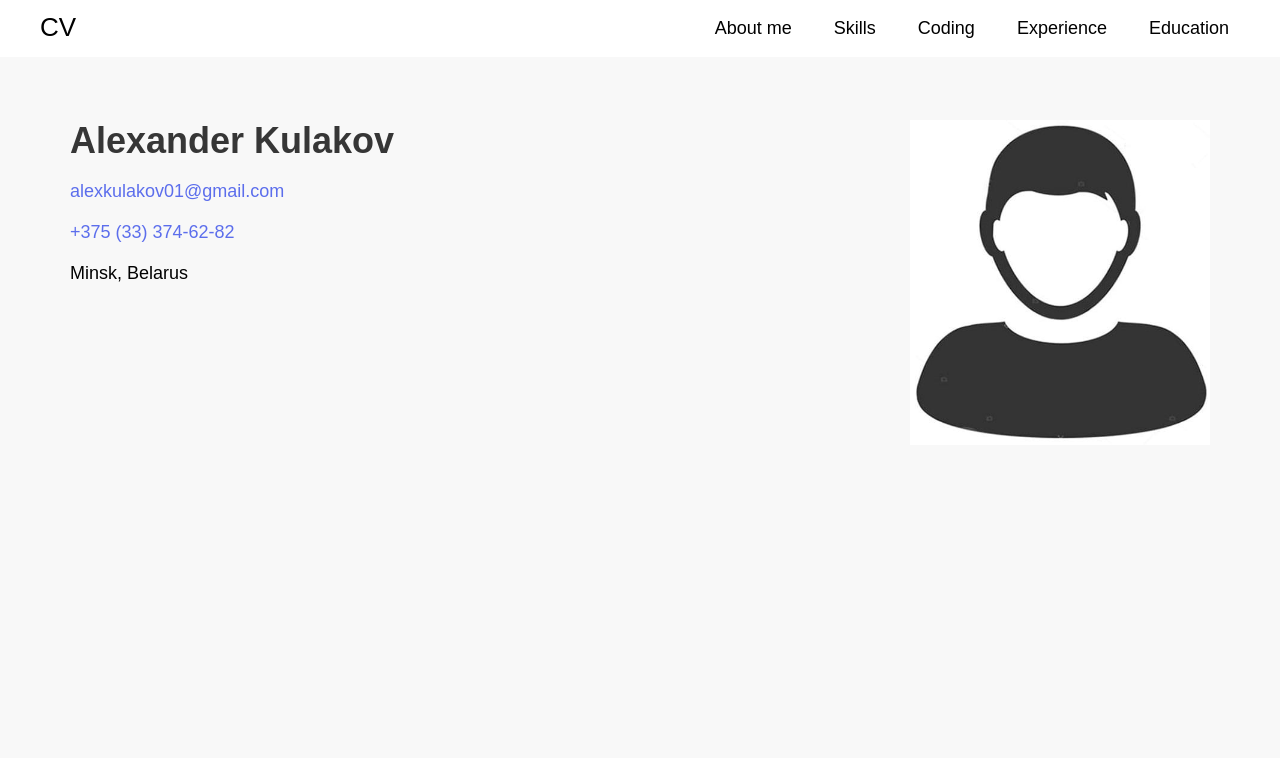
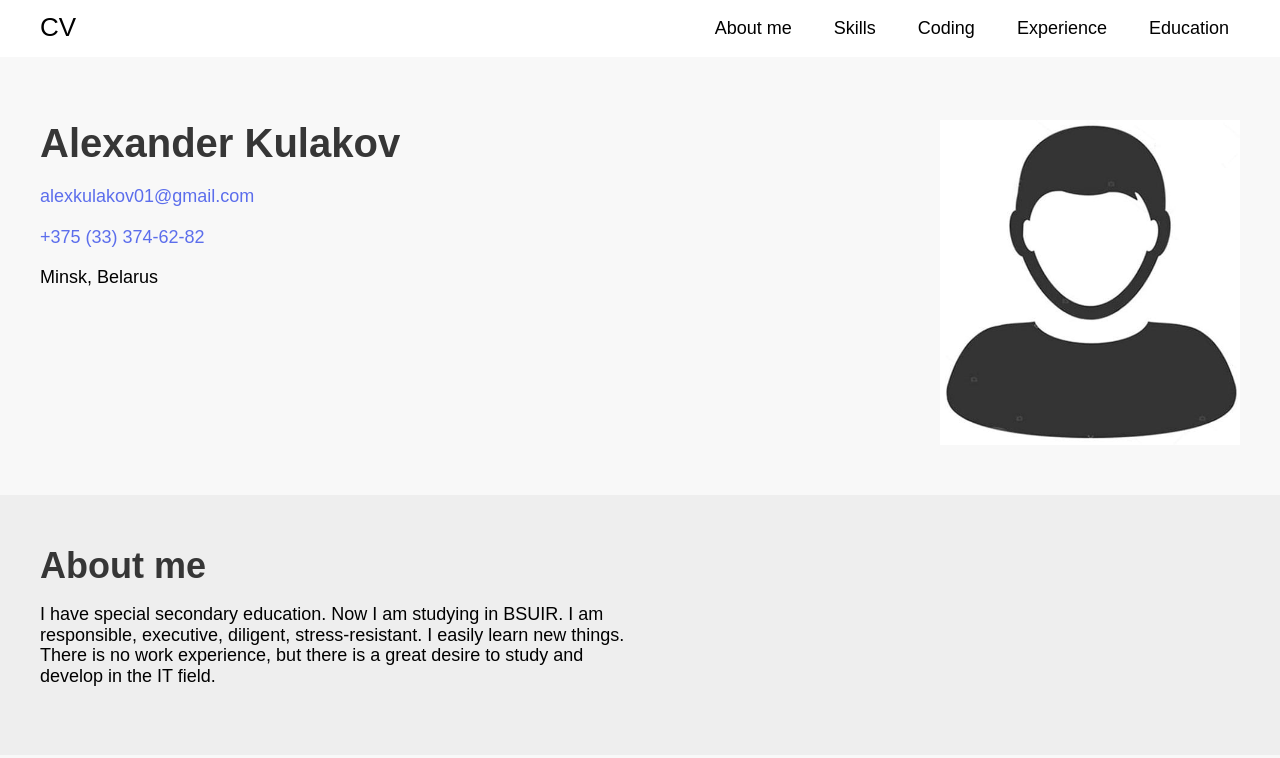
Before and after one commit to AlexDevRu/rsschool-cv, a website: page index.html in a window 1280 px wide. Drawn offline with Linux system fonts and the light colour scheme; a web font is replaced by a local one.

Commit message:
feat: add about section

```diff
--- a/index.html
+++ b/index.html
@@ -47,6 +47,15 @@
 					</div>
 				</div>
 			</section>
+			<section class="about" id="about">
+				<div class="container">
+					<div class="about__inner">
+						<h2 class="title">About me</h2>
+						<p class="about__text">I have special secondary education. Now I am studying in BSUIR. I am responsible, executive, diligent, stress-resistant. I easily learn new things. There is no work experience, but there is a great desire to study and develop in the IT field.</p>
+					</div>
+				</div>
+			</section>
+
 		</main>
 		<script src="js/app.min.js"></script>
 	</body>
--- a/js/main.js
+++ b/js/main.js
@@ -0,0 +1,4 @@
+var links  = document.querySelectorAll('.header__menu a');
+Array.from(links).forEach(function(link) {
+
+});
--- a/scss/style.scss
+++ b/scss/style.scss
@@ -75,8 +75,7 @@
 }
 
 .contacts {
-	padding: 120px 50px;
-	min-height: 100vh;
+	padding: 120px 0 50px 0;
 	&__inner {
 		display: flex;
 		justify-content: space-between;
@@ -84,9 +83,20 @@
 	&__list li {
 		margin-top: 20px;
 	}
+	.name {
+		font-size: 40px;
+	}
 	.photo {
 		max-width: 300px;
 	}
 }
 
+.about {
+	padding: 50px 0;
+	background-color: #eee;
+	&__text {
+		max-width: 600px;
+	}
+}
+
 @import 'media';
```
Also changed, not shown: css/app.min.css, js/app.min.js.
